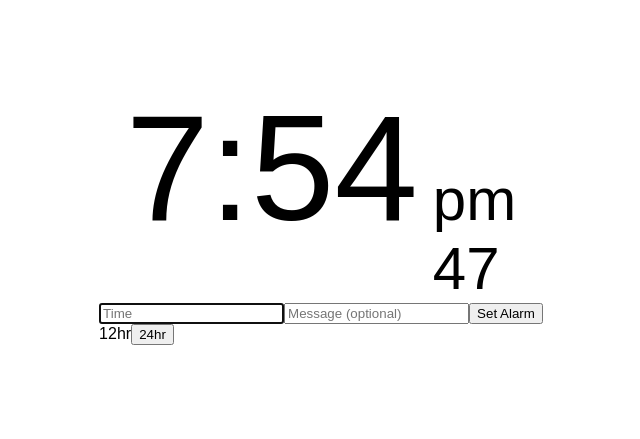
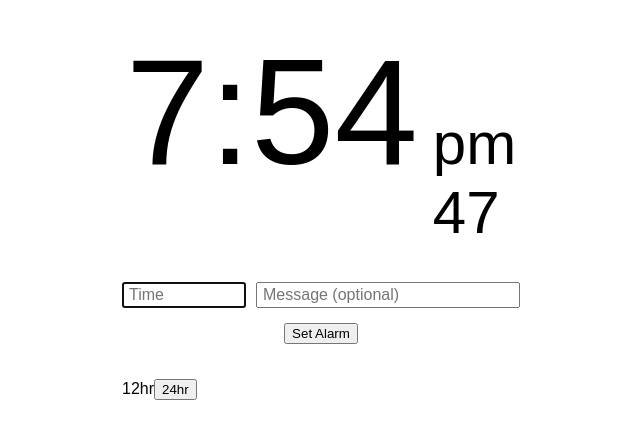
Before and after one commit to sequoian/alarm-clock, a React (Create React App) app: page / in a window 1280 px wide. Shown: the part 187-626 px from the top of the page, without its empty margins (319-959 px from the left). Built offline with nearby package versions, Linux system fonts and the light colour scheme.

Commit message:
form styles

```diff
--- a/src/AlarmForm.js
+++ b/src/AlarmForm.js
@@ -2,7 +2,9 @@ import React from 'react'
 
 const AlarmForm = ({time, message, onChange, onSubmit, error, onBlur}) => (
   <form>
-    <span>{error}</span>
+    <div id="inputs">
+      <span id="time-input">
+        <span className="error">{error}</span>
         <input
           type="text"
           name="timeInput"
@@ -13,6 +15,7 @@ const AlarmForm = ({time, message, onChange, onSubmit, error, onBlur}) => (
           onFocus={e => e.target.select()}
           autoFocus
         />
+      </span>
       <input
         type="text"
         name="messageInput"
@@ -20,6 +23,7 @@ const AlarmForm = ({time, message, onChange, onSubmit, error, onBlur}) => (
         value={message}
         onChange={onChange}
       />
+    </div>
     <button
       type="button"
       id="primary-btn"
--- a/src/App.css
+++ b/src/App.css
@@ -10,6 +10,7 @@
   justify-content: center;
   font-size: 69px;
   align-items: baseline;
+  cursor: default;
 }
 
 .sub-info {
@@ -37,3 +38,42 @@
     font-size: 150px;
   }
 }
+
+form {
+  margin: 35px 0;
+}
+
+#inputs {
+  display: flex;
+  justify-content: center;
+  align-items: flex-end;
+  flex-wrap: wrap;
+}
+
+input {
+  margin-bottom: 10px;
+  padding: 2px 5px;
+}
+
+input[name="timeInput"] {
+  width: 110px;
+  margin-right: 10px;
+}
+
+input[name="messageInput"] {
+  width: 250px;
+}
+
+#time-input .error {
+  display: block;
+  color: red;
+}
+
+input {
+  font-size: 16px;
+}
+
+form button {
+  display: block;
+  margin: 5px auto;
+}
```
Lines whose indentation alone changed are shown as unchanged.
